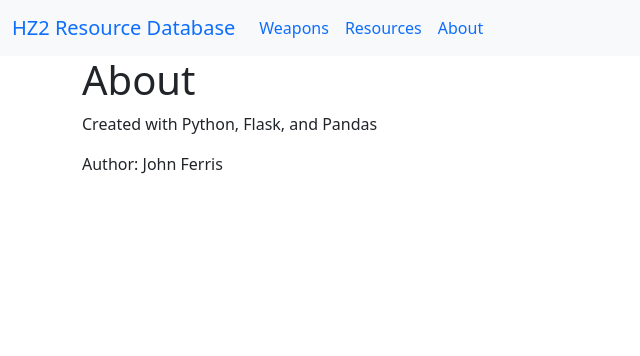
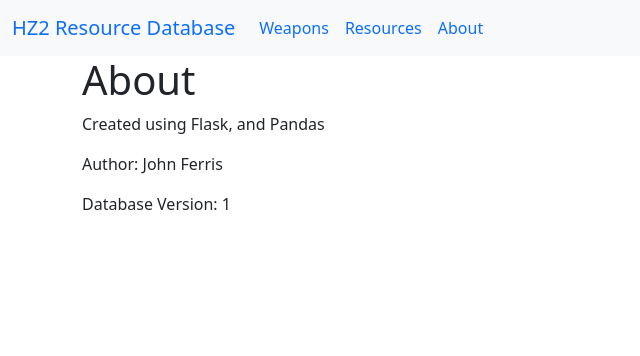
Before and after one commit to dbjock/HZ2WebSite, a Flask app: page /about in a window 1280 px wide. Shown: the top 356 px of the page, without its empty margins (0-640 px from the left). Run offline with Flask 2, Linux system fonts and the light colour scheme.

Commit message:
DB set and about page reflecting the updates.

```diff
--- a/hz2/templates/about.html
+++ b/hz2/templates/about.html
@@ -1,6 +1,7 @@
 {% extends "layout.html" %}
 {% block content %}
 <h1>About</h1>
-<p>Created with Python, Flask, and Pandas</p>
+<p>Created using Flask, and Pandas</p>
 <p>Author: John Ferris</p>
+<p>Database Version: 1</p>
 {% endblock %}
```
Also changed, not shown: hz2/data/hz2.db.
